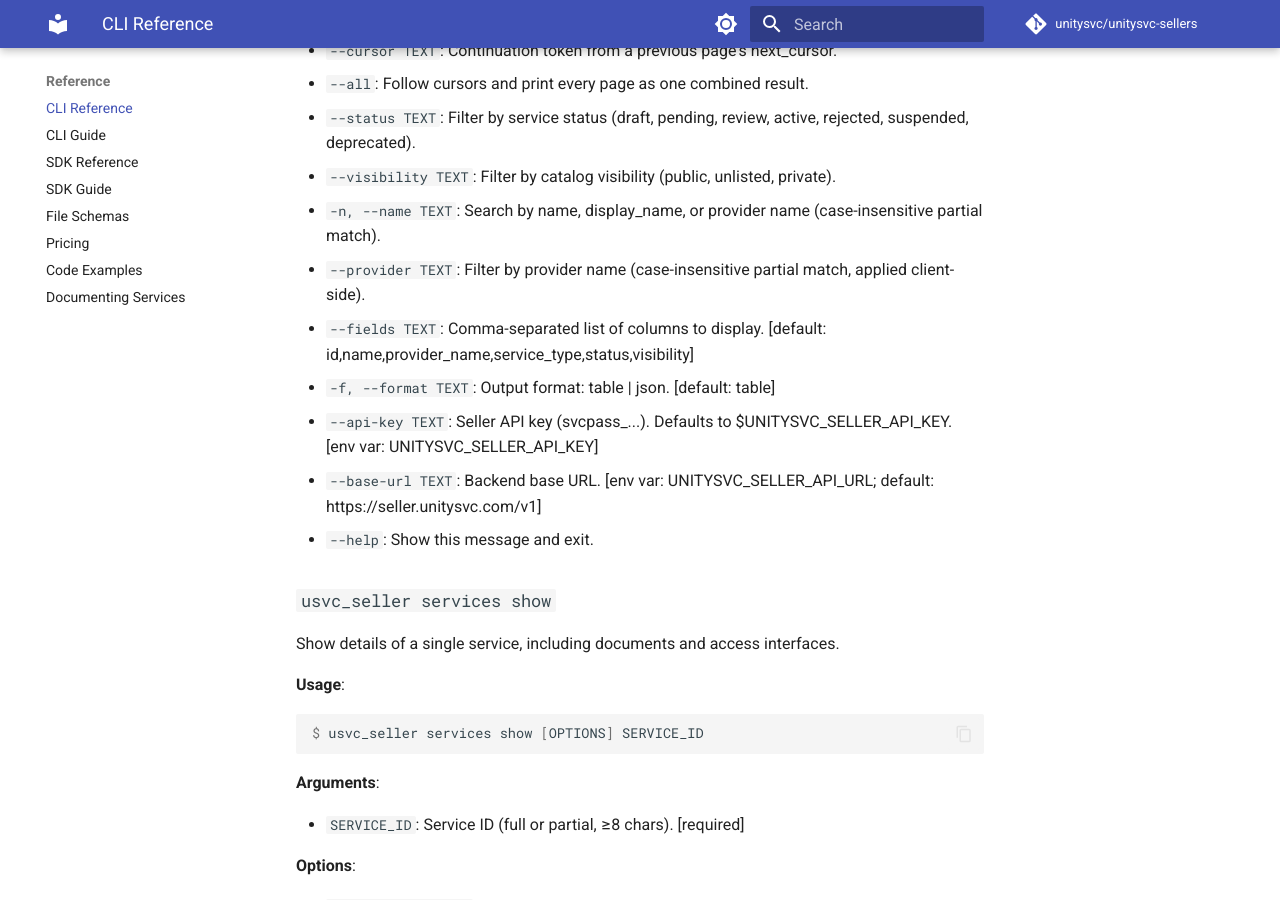
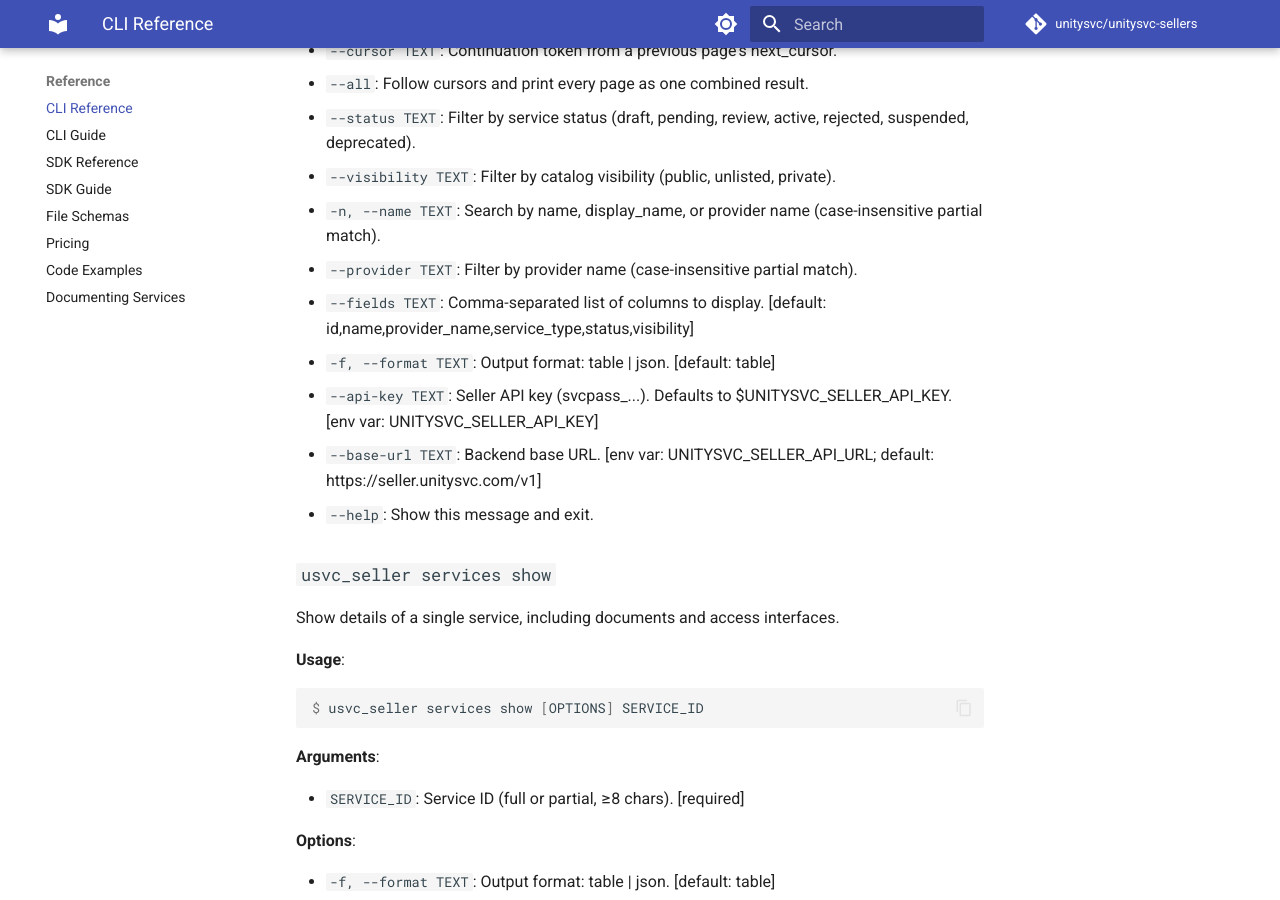
Before and after one commit to unitysvc/unitysvc-sellers, an MkDocs documentation site: the page built from docs/cli-reference.md, in a window 1280 px wide and 900 px high, scrolled down 10476 px. Built offline with MkDocs 1.6.1 and Material for MkDocs 9.7.7, drawn with Linux system fonts in a browser that asks for light colours; comment, search, counter and statistics services are not loaded.

Commit message:
docs: regenerate CLI reference
Updates docs/cli-reference.md to reflect the --provider help text change
(dropped "applied client-side" now that filtering is server-side).

Co-Authored-By: Claude Sonnet 4.6 <noreply@anthropic.com>

```diff
--- a/docs/cli-reference.md
+++ b/docs/cli-reference.md
@@ -477,7 +477,7 @@ $ usvc_seller services list [OPTIONS]
 * `--status TEXT`: Filter by service status (draft, pending, review, active, rejected, suspended, deprecated).
 * `--visibility TEXT`: Filter by catalog visibility (public, unlisted, private).
 * `-n, --name TEXT`: Search by name, display_name, or provider name (case-insensitive partial match).
-* `--provider TEXT`: Filter by provider name (case-insensitive partial match, applied client-side).
+* `--provider TEXT`: Filter by provider name (case-insensitive partial match).
 * `--fields TEXT`: Comma-separated list of columns to display.  [default: id,name,provider_name,service_type,status,visibility]
 * `-f, --format TEXT`: Output format: table | json.  [default: table]
 * `--api-key TEXT`: Seller API key (svcpass_...). Defaults to $UNITYSVC_SELLER_API_KEY.  [env var: UNITYSVC_SELLER_API_KEY]
```
